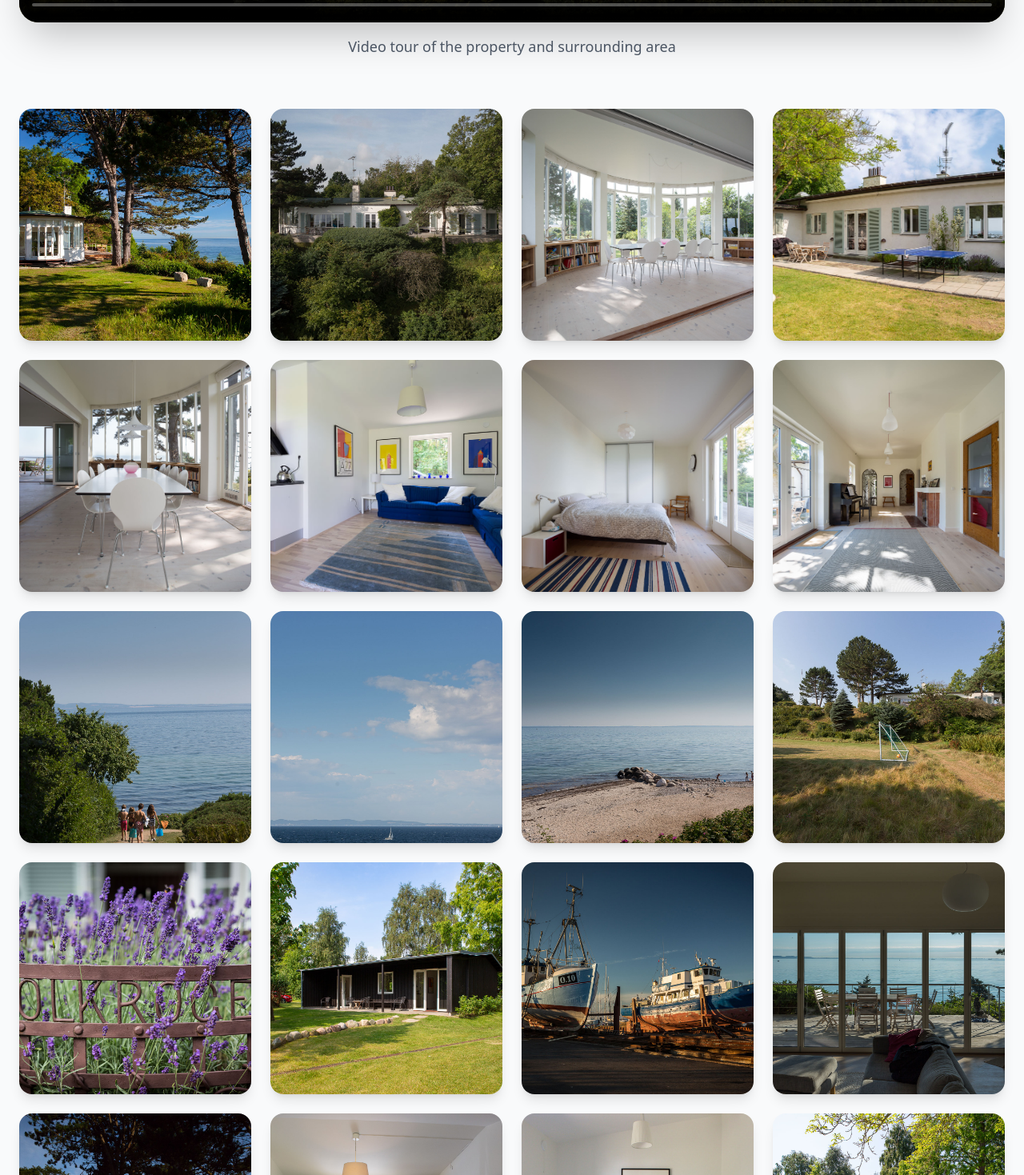
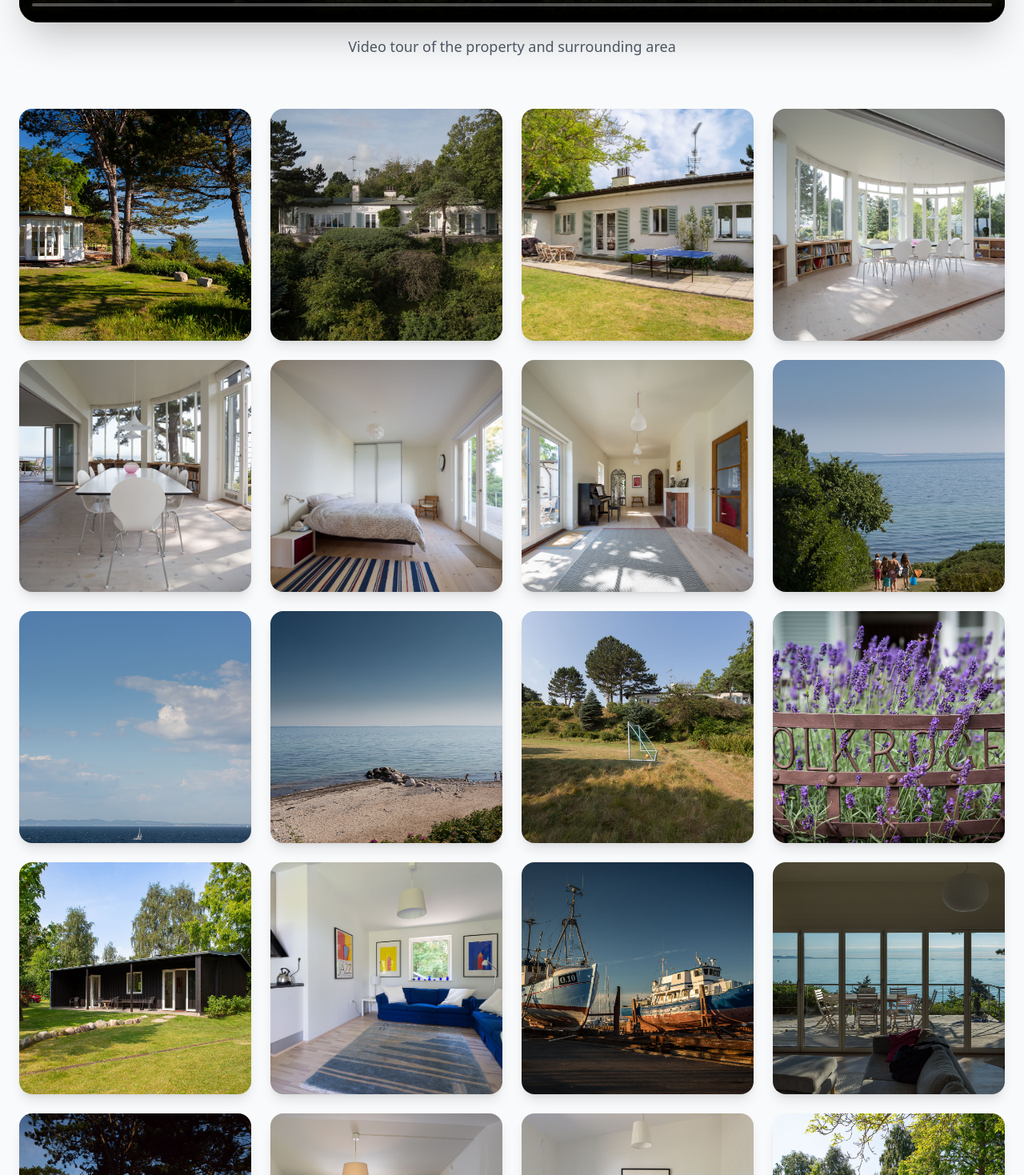
Before and after one commit to RichardMPS/danish-summer-house, a React (Vite) app: page / in a window 1280 px wide. Shown: the part 3301-4770 px from the top of the page at 80% size. Built offline with nearby package versions, Linux system fonts and the light colour scheme; grey boxes are pictures that could not be loaded.

Commit message:
Reorder gallery images

```diff
--- a/src/App.jsx
+++ b/src/App.jsx
@@ -27,10 +27,9 @@ const DanishSummerHouse = () => {
   const galleryImages = [
     '/danish-summer-house/images/_MG_3014.jpg',
     '/danish-summer-house/images/SOLKROGENPHOTO.jpg',
+    '/danish-summer-house/images/_A0A2613-Pano.jpg',
     '/danish-summer-house/images/_a0a2586-2-edit.jpg',
-    '/danish-summer-house/images/_A0A2613-Pano.jpg',
     '/danish-summer-house/images/_A0A2591-2-Edit 2.jpg',
-    '/danish-summer-house/images/_A0A2894-Edit.jpg',
     '/danish-summer-house/images/_A0A2903-Edit.jpg',
     '/danish-summer-house/images/_A0A2907-Edit-2.jpg',
     '/danish-summer-house/images/_A0A2929.jpg',
@@ -39,6 +38,7 @@ const DanishSummerHouse = () => {
     '/danish-summer-house/images/_A0A3414.jpg',
     '/danish-summer-house/images/_A0A6778.jpg',
     '/danish-summer-house/images/_A0A2607.jpg',
+    '/danish-summer-house/images/_A0A2894-Edit.jpg',
     '/danish-summer-house/images/_A0A7144-Edit 2.jpg',
     '/danish-summer-house/images/_A0A7246.jpg',
     '/danish-summer-house/images/_A0A7264-HDR.jpg',
@@ -81,7 +81,6 @@ const DanishSummerHouse = () => {
     '/danish-summer-house/images/Q1010450-Edit-2.jpg',
     '/danish-summer-house/images/RML07462.jpg',
     '/danish-summer-house/images/RML08037.jpg',
-    '/danish-summer-house/images/Screenshot 2024-11-25 at 17.08.46.jpg',
     '/danish-summer-house/images/Screenshot 2024-11-25 at 17.10.21.jpg',
   ];
 
```
